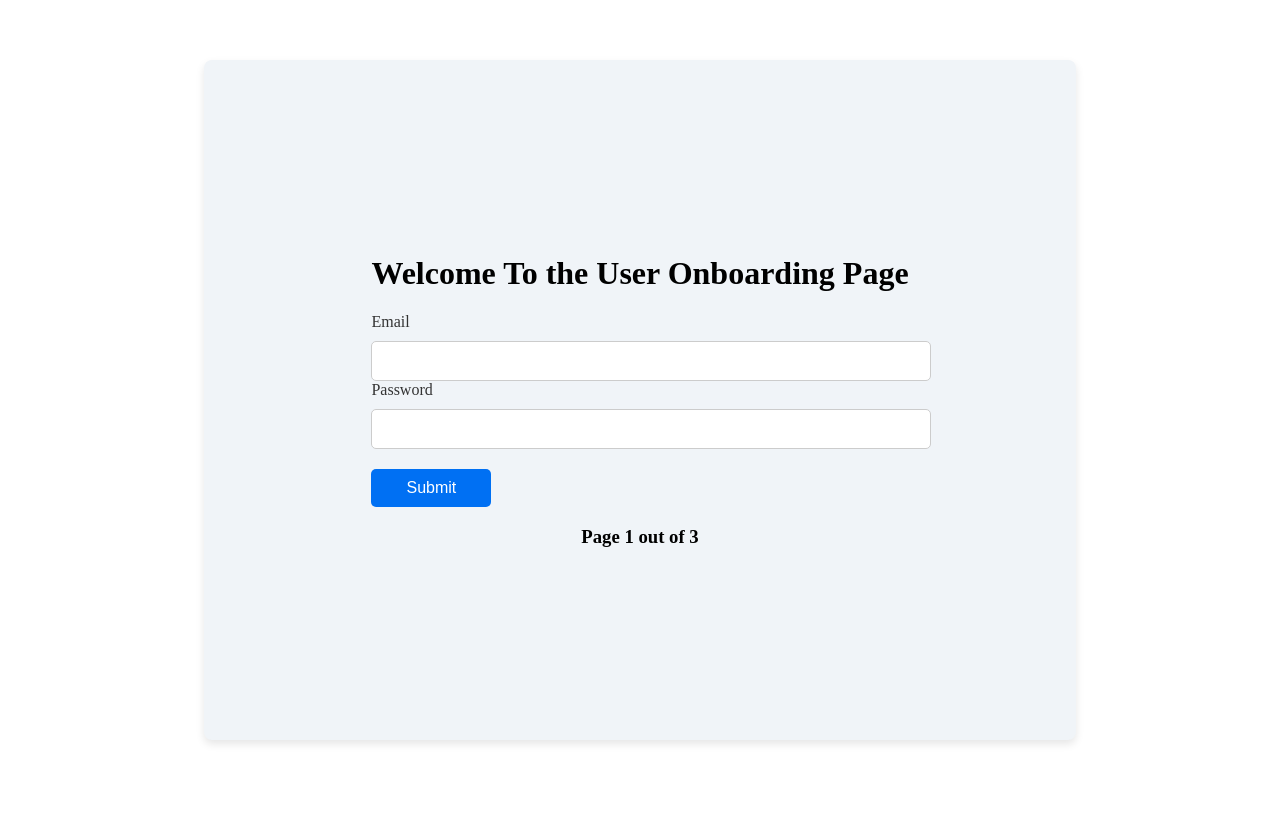
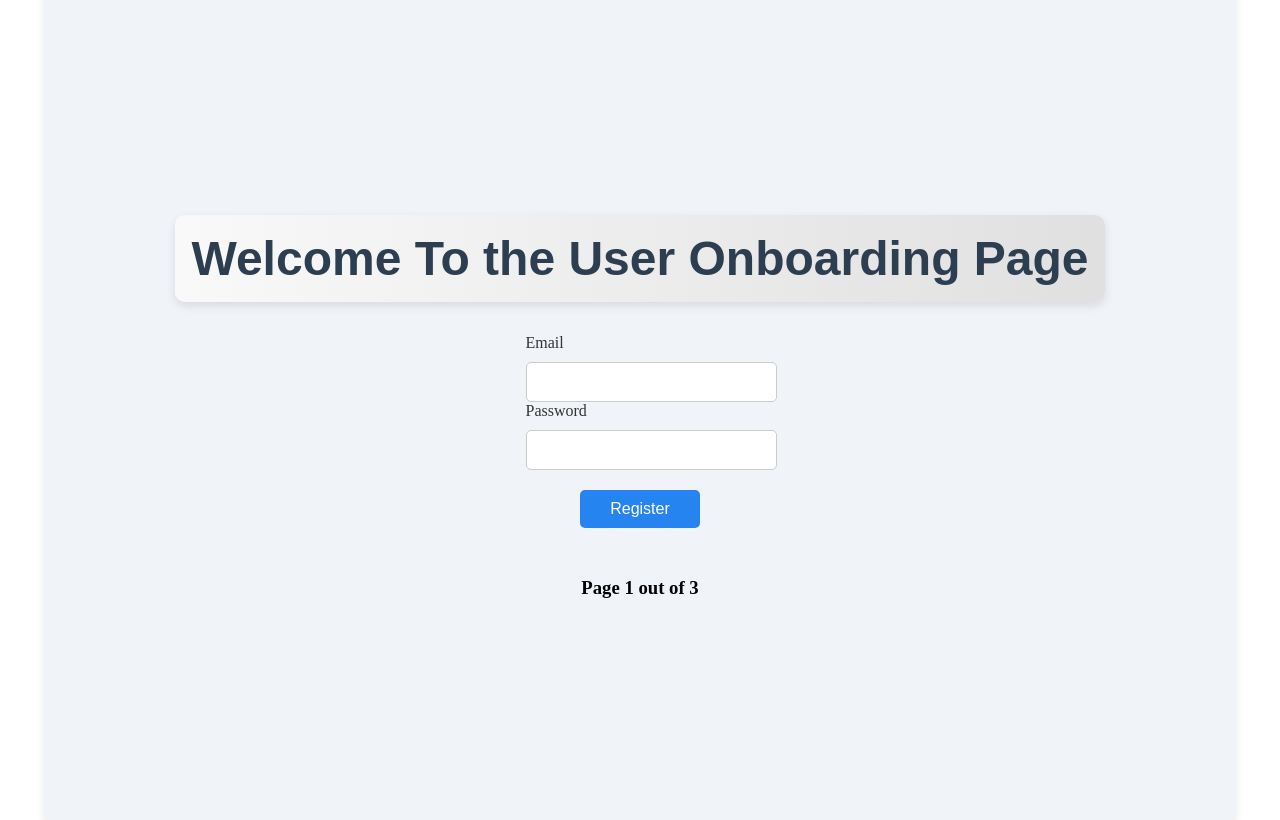
Before and after one commit to vlguan/zealthy-custom-onboard, a Next.js app: page /onboard in a window 1280 px wide. Built offline with nearby package versions, Linux system fonts and the light colour scheme; no server answers.

Commit message:
completed front end and added some data validation

```diff
--- a/src/components/about.tsx
+++ b/src/components/about.tsx
@@ -17,6 +17,7 @@ const AboutPage: React.FC<AboutPageProps> = ({onDataChange}) => {
             <textarea className='text-box'
                 value={about}
                 onChange={(e)=> setAboutMe(e.target.value)}
+                required
                 placeholder='Tell us about yourself'/>
         </div>
     )
--- a/src/components/login.tsx
+++ b/src/components/login.tsx
@@ -12,11 +12,14 @@ const LoginPage: React.FC<LoginPageProps> = ({ onNext }) => {
         const newErrors: { [key:string]: string} = {};
         if(!email){
             newErrors.email = 'Email is required'
+            // alert(newErrors.email)
         }else if(!/\S+@\S+\.\S+/.test(email)){
             newErrors.email = 'Email is invalid'
+            // alert(newErrors.email)
         }
         if (!password){
             newErrors.password = 'Password is required';
+            // alert('Password is required')
         }
         setErrors(newErrors);
         return Object.keys(newErrors).length ===0;
@@ -34,10 +37,14 @@ const LoginPage: React.FC<LoginPageProps> = ({ onNext }) => {
                 onNext(response.data.id);
             } catch (errors){
                 console.log('Errors:', errors)
+                alert('An error occurred while submitting the form. Please try again.');
             }
 
         }else{
-            console.log('Form has errors');
+            let errorMessage = 'Please fix the following errors:\n';
+            if (errors.email) errorMessage += `- ${errors.email}\n`;
+            if (errors.password) errorMessage += `- ${errors.password}\n`;
+            alert(errorMessage.trim());
         }
     }
 
@@ -47,7 +54,7 @@ const LoginPage: React.FC<LoginPageProps> = ({ onNext }) => {
     return(
         <form onSubmit={handleSubmit}>
         <div>
-            <h1> Welcome To the User Onboarding Page</h1>
+
             <p className='login-header'>Email</p>
         </div>
             <div>
@@ -67,8 +74,8 @@ const LoginPage: React.FC<LoginPageProps> = ({ onNext }) => {
                     onChange={(e)=>setPassword((e.target.value))}
                 />
             </div>
-            <div>
-                <button className='button' type="submit">Submit</button>
+            <div className="button-container">
+                <button className='login-button' type="submit">Register</button>
             </div>
         </form>
     )
--- a/src/components/wizard.tsx
+++ b/src/components/wizard.tsx
@@ -1,9 +1,12 @@
 import React from "react";
 const Wizard: React.FC<{currentPage: 'login' | 'page2' | 'page3'}> = ({currentPage}) => {
     const pageNumber = currentPage === 'login' ? 1 : currentPage === 'page2' ? 2 : 3;
+    // const handlePrevClick = ( )=> {
 
+    // }
     return (
         <div className="wizard">
+            {/* {pageNumber > 1 && <button onClick={handlePrevClick}>Previous</button>} */}
             <h3>Page {pageNumber} out of 3</h3>
         </div>
     );
--- a/src/pages/data.tsx
+++ b/src/pages/data.tsx
@@ -29,7 +29,7 @@ const DataPage: React.FC = () => {
     }, [])
 
     return (
-        <div>
+        <div suppressHydrationWarning>
             <h1 className="header">Data Panel</h1>
             <table id="data-table">
                 <thead>
--- a/src/pages/onboard.tsx
+++ b/src/pages/onboard.tsx
@@ -23,6 +23,9 @@ interface UserData {
         }
 
 
+}
+const initUserData: UserData ={
+    id:0
 }
 interface PageConditions {
         page2:[string,string],
@@ -56,6 +59,39 @@ const OnboardPage: React.FC = () => {
         };
         checkFields();
     }, [])
+    const validateData = (): boolean => {
+        if (currentPage === 'page2') {
+            // Validate fields for page2
+            const { about, address, birthdate } = userData.fields || {};
+            return (
+                about?.trim() !== '' &&
+                address?.street?.trim() !== '' &&
+                address?.city?.trim() !== '' &&
+                address?.state?.trim() !== '' &&
+                address?.zip?.trim() !== '' &&
+                birthdate?.trim() !== '' &&
+                ((about !== undefined && PageConditions.page2.indexOf("about") > -1) ||
+                (address !== undefined && PageConditions.page2.indexOf("address") > -1)||
+                (birthdate !== undefined && PageConditions.page2.indexOf("birthdate") > -1))
+            );
+        } else if (currentPage === 'page3') {
+            const { address, about, birthdate } = userData.fields || {};
+            return (
+                about?.trim() !== '' &&
+                address?.street?.trim() !== '' &&
+                address?.city?.trim() !== '' &&
+                address?.state?.trim() !== '' &&
+                address?.zip?.trim() !== '' &&
+                birthdate?.trim() !== '' &&
+                ((about !== undefined && 'about' == PageConditions.page3.toString()) ||
+                (address !== undefined && 'address' == PageConditions.page3.toString())||
+                (birthdate !== undefined && 'birthdate' == PageConditions.page3.toString()))
+
+            );
+        }
+
+        return true;
+    }
     const handleNextPage = (data: Partial<UserData>) => {
         setUserData((prev) => ({ ...prev, ...data }));
         console.log(userData)
@@ -63,8 +99,19 @@ const OnboardPage: React.FC = () => {
             setSuccess(false)
             setCurrentPage('page2');
         } else if (currentPage === 'page2') {
+            if (!validateData()){
+                alert("Fields can't be empty")
+                return;
+            }else{
+
+            }
             setCurrentPage('page3');
+
         } else if (currentPage === 'page3') {
+            if (!validateData()){
+                alert("Fields can't be empty")
+                return;
+            }
             submitUserData();
             alert("You registered successfully!\nRegister another account?")
             setCurrentPage('login')
@@ -74,17 +121,19 @@ const OnboardPage: React.FC = () => {
         try {
             const response = await axios.post('http://127.0.0.1:5000/info', userData);
             console.log('User registered successfully:', response.data);
+            setUserData(initUserData)
         } catch (error) {
             console.error('Error registering user:', error);
         }
     };
 
     return(
-    <div className="onboard-container">
-
+    <div className="onboard-container" suppressHydrationWarning>
+        {currentPage =='login' && <h1 className="start-header"> Welcome To the User Onboarding Page</h1>}
         {currentPage === 'login' && (<LoginPage onNext={(id) => handleNextPage({ id })}/>)}
         {currentPage === 'page2' && (
                 <div className="form-section">
+                    {/* <div className='item1'> */}
                     {PageConditions.page2.includes('about') && (
                         <AboutPage
                             onDataChange={(about) => setUserData((prev) => ({
@@ -93,6 +142,8 @@ const OnboardPage: React.FC = () => {
                             }))}
                         />
                     )}
+                    {/* </div> */}
+                    {/* <div className='item2'> */}
                     {PageConditions.page2.includes('address') && (
                         <AddressPage
                             onDataChange={(address) => setUserData((prev) => ({
@@ -101,6 +152,8 @@ const OnboardPage: React.FC = () => {
                             }))}
                         />
                     )}
+                    {/* </div> */}
+                    {/* <div> */}
                     {PageConditions.page2.includes('birthdate') && (
                         <BirthdatePage
                             onDataChange={(birthdate) => setUserData((prev) => ({
@@ -109,7 +162,13 @@ const OnboardPage: React.FC = () => {
                             }))}
                         />
                     )}
-                    <button className='button' onClick={() => handleNextPage({})}>Next</button>
+                    {/* </div> */}
+                    <div className='button-container2'>
+                        <button className='button1' onClick={() => setCurrentPage('login')}>Previous</button>
+
+                        <button className='button2' onClick={() => handleNextPage({})}>Next</button>
+                    </div>
+
                 </div>
             )}
         {currentPage === 'page3'  && (<div className="form-section">
@@ -137,11 +196,14 @@ const OnboardPage: React.FC = () => {
                 }))}
                 />
             )}
-            <button className='button' onClick={() => handleNextPage({})}>Submit</button>
+            <div className='button-container2'>
+                <button className='button1' onClick={() => setCurrentPage('page2')}>Previous</button>
+                <button className='button2' onClick={() => handleNextPage({})}>Submit</button>
+            </div>
 
         </div>
     )}
-    <Wizard currentPage={currentPage} />
+        <Wizard currentPage={currentPage} />
 </div>
 )};
 export default OnboardPage;
--- a/src/styles/onboard.css
+++ b/src/styles/onboard.css
@@ -6,18 +6,20 @@
     flex-direction: column;
     align-items: center;
     justify-content: center;
-    /* min-height: 100vh; */
-    width: 65%;
+    min-height: 100vh;
+    width: 90%;
     height: 80vh;
     border-radius: 8px;
+    max-width: 1200px;
     background-color: #f0f4f8;
     padding: 20px;
     margin:0 auto;
     box-shadow: 0 4px 8px rgba(0, 0, 0, 0.1);
     top:50%;
     left:50%;
-    position: fixed;
+    position: absolute;
     transform: translate(-50%, -50%);
+    overflow: auto;
 }
 .login-header{
     font:10px;
@@ -28,18 +30,21 @@
     column-gap: 10px;
     padding: 20px;
     margin-bottom: 20px;
-    width: 50%;
+    width: 100%;
     max-width: 800px;
-    display: grid;
+    display: flex;
     flex-direction: column;
 }
-
+.wizard{
+    margin-top: 30px;
+    /* align-self: flex-end; */
+}
 .text-box {
     width: 70%;
     min-height: 25vh;
     background-color: white;
     border: 1px solid #ccc;
-    border-radius: 10px;
+    border-radius: 8px;
     padding: 20px;
     box-shadow: 0 4px 8px rgba(0, 0, 0, 0.1);
     font-size: 1rem;
@@ -53,15 +58,20 @@
     margin-left:10px;
     margin-right:10px;
 }
-.form-object {
+.form-object{
+    display: flex;
     flex-direction: column;
-    display: flex;
     justify-content: center;
     align-items: center;
-    margin:20px;
+    gap:20px;
+}
+.form-object {
+    gap: 10px
 
 }
 .form-birthday {
+    grid-column: 1/2;
+    grid-row: 2 / 3 ;
     align-items: left;
     margin:10px;
     display: flex;
@@ -72,31 +82,65 @@
 }
 /* Button styling */
 .button-container{
-    text-align: right;
+    place-items: center;
+    display: grid;
 }
-.button {
+.button-container2{
+    display: grid;
+    grid-template-columns: auto auto;
+}
+.login-button {
     padding: 10px 20px;
-    background-color: #0070f3;
+    background-color: #2684f1;
     color: white;
     border: none;
     border-radius: 5px;
     cursor: pointer;
     font-size: 16px;
     margin-top: 20px;
-    justify-self:end;
+    align-self:center;
     min-width: 15vh;
 }
-
-button:hover {
-    background-color: #005bb5;
+.button, .button1, .button2 {
+    padding: 10px 20px;
+    background-color: #2684f1;
+    color: white;
+    border: none;
+    border-radius: 5px;
+    cursor: pointer;
+    font-size: 16px;
+    margin-top: 20px;
+    justify-self:flex-end;
+    width: 25%;
+}
+.button1{
+    grid-row:start;
+    justify-self:start;
+}
+.button2{
+    grid-row:end
+}
+.button:hover .login-button:hover {
+    background-color: #004b96;
+}
+.start-header {
+    font-family: 'Arial', sans-serif;
+    font-size: 3rem;
+    font-weight: bold;
+    color: #2c3e50;
+    text-align: center;
+    margin: 2rem 0;
+    padding: 1rem;
+    background: linear-gradient(90deg, #f9f9f9, #e0e0e0);
+    border-radius: 10px;
+    box-shadow: 0 4px 10px rgba(0, 0, 0, 0.1);
 }
 
-/* Headings and text */
 h2 {
     align-self: flex-start;
     text-align: left;
     font-size: 24px;
-    margin-bottom: 20px;
+    margin-bottom: 5px;
 }
 
 p {
```
Also changed, not shown: src/components/address.tsx (+4 -4 lines), 1 other file (tests, documents, lock files or other folders).
